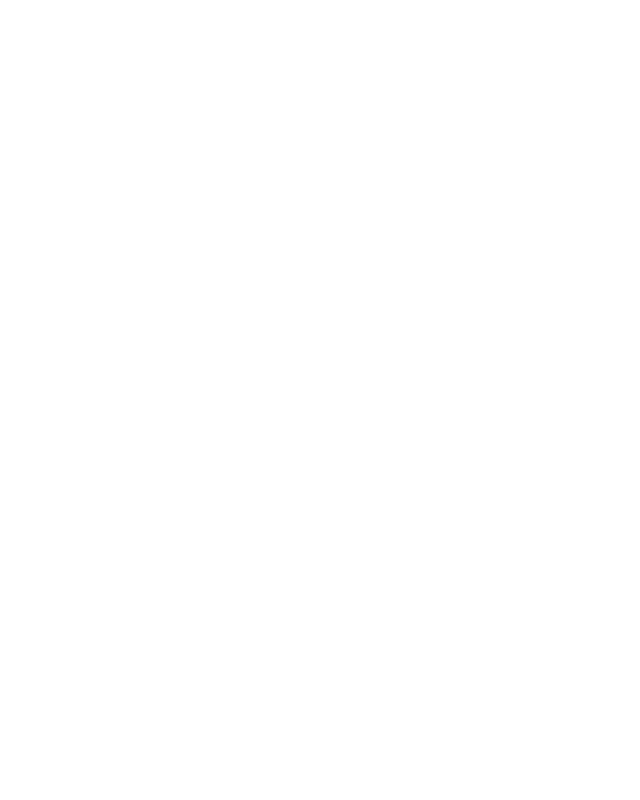
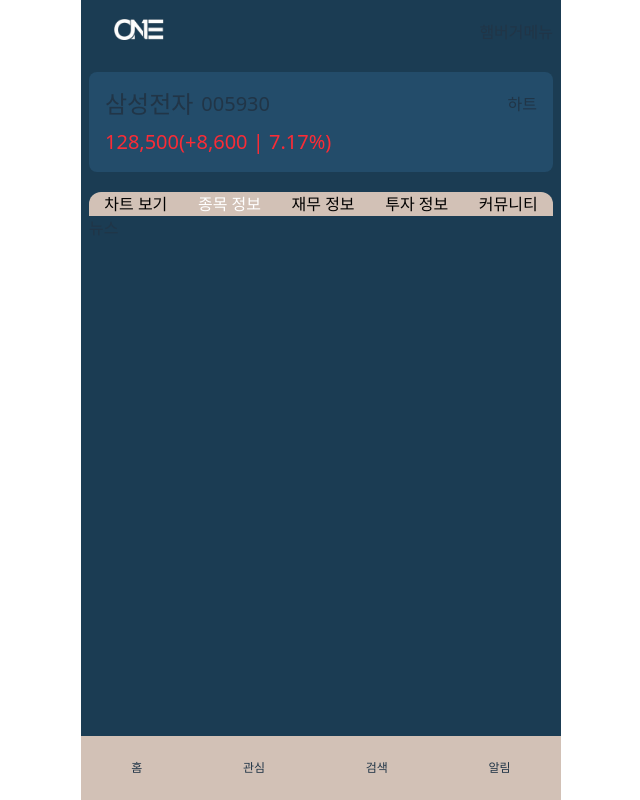
Before and after one commit to one-stock/FE-one-stock, a React (Vite) app: page /stocks/info in a window 1280 px wide. Before the commit this address had no page. Shown: the whole page, without its empty margins (319-959 px from the left). Built offline with nearby package versions, Linux system fonts and the light colour scheme.

Commit message:
feat : 주식 공통 탭

```diff
--- a/src/component/common/Logo.jsx
+++ b/src/component/common/Logo.jsx
@@ -1,4 +1,4 @@
-import LogoPng from '../../../public/logo.png';
+import LogoPng from '../../assets/logo.png';
 
 const Logo = () => {
   return (
--- /dev/null
+++ b/src/component/stock/Infomation/StockInfo.jsx
@@ -0,0 +1,12 @@
+import React from 'react';
+
+const StockInfo = () => {
+    return (
+        <div >
+            뉴스
+        </div>
+
+    );
+};
+
+export default StockInfo;
--- a/src/component/stock/Stock.jsx
+++ b/src/component/stock/Stock.jsx
@@ -1,10 +1,14 @@
 import React from 'react';
-import StockInfo from './StockInfo';
+import StockTitle from './StockTitle';
+import StockTab from './StockTab';
 
 const Stock = () => {
     return (
         <div className='w-full h-full p-2 overflow-auto'>
-            <StockInfo/>
+            <div className='flex flex-col gap-5'>
+            <StockTitle/>
+            <StockTab/>
+            </div>
         </div>
     );
 };
--- /dev/null
+++ b/src/component/stock/StockTab.jsx
@@ -0,0 +1,38 @@
+import React from 'react';
+import { Outlet, useNavigate } from 'react-router';
+
+const StockTab = () => {
+    const navigate = useNavigate();
+    const isChart = location.pathname === "/stocks/chart";
+	const isInfo = location.pathname === "/stocks/info";
+    const isFinance = location.pathname === "/stocks/finance";
+    const isInvest = location.pathname === "/stocks/invest";
+    const isCommunity = location.pathname === "/stocks/community";
+
+    return (
+        <div className='flex flex-col'>
+            <div className='flex justify-around bg-bottom-color rounded-t-xl'>
+                <div className={`${isChart ? "text-white" : "text-black"}`}>
+                    <button onClick={() => navigate("/stocks/chart")}>차트 보기</button>
+                </div>
+                <div className={`${isInfo ? "text-white" : "text-black"}`}>
+                    <button onClick={() => navigate("/stocks/info")}>종목 정보</button>
+                </div>
+                <div className={`${isFinance ? "text-white" : "text-black"}`}>
+                    <button onClick={() => navigate("/stocks/finance")}>재무 정보</button>
+                </div>
+                <div className={`${isInvest ? "text-white" : "text-black"}`}>
+                    <button onClick={() => navigate("/stocks/invest")}>투자 정보</button>
+                </div>
+                <div className={`${isCommunity ? "text-white" : "text-black"}`}>
+                    <button onClick={() => navigate("/stocks/community")}>커뮤니티</button>
+                </div>
+            </div>
+            <div>
+                <Outlet/>
+            </div>
+        </div>
+    );
+};
+
+export default StockTab;
--- a/src/component/stock/StockInfo.jsx
+++ b/src/component/stock/StockTitle.jsx
@@ -1,6 +1,6 @@
 import React from 'react';
 
-const StockInfo = () => {
+const StockTitle = () => {
     return (
           <div className='flex flex-col w-full bg-sub-color rounded-lg p-4 gap-2'>
                 <div className='flex w-full justify-end'>
@@ -19,4 +19,4 @@ const StockInfo = () => {
     );
 };
 
-export default StockInfo;
+export default StockTitle;
--- /dev/null
+++ b/src/component/stock/chart/StockChart.jsx
@@ -0,0 +1,11 @@
+import React from 'react';
+
+const StockChart = () => {
+    return (
+        <div>
+            차트
+        </div>
+    );
+};
+
+export default StockChart;
--- /dev/null
+++ b/src/component/stock/community/StockCommunity.jsx
@@ -0,0 +1,11 @@
+import React from 'react';
+
+const StockCommunity = () => {
+    return (
+        <div>
+            커뮤니티
+        </div>
+    );
+};
+
+export default StockCommunity;
--- /dev/null
+++ b/src/component/stock/finance/StockFinance.jsx
@@ -0,0 +1,11 @@
+import React from 'react';
+
+const StockFinance = () => {
+    return (
+        <div>
+            재무
+        </div>
+    );
+};
+
+export default StockFinance;
--- /dev/null
+++ b/src/component/stock/invest/StockInv.jsx
@@ -0,0 +1,11 @@
+import React from 'react';
+
+const StockInv = () => {
+    return (
+        <div>
+            투자정보
+        </div>
+    );
+};
+
+export default StockInv;
--- a/src/index.css
+++ b/src/index.css
@@ -19,18 +19,6 @@ body {
   overscroll-behavior-y: none;
 }
 
-button {
-  border-radius: 8px;
-  border: 1px solid transparent;
-  padding: 0.6em 1.2em;
-  font-size: 1em;
-  font-weight: 500;
-  font-family: inherit;
-  background-color: #1a1a1a;
-  cursor: pointer;
-  transition: border-color 0.25s;
-}
-
 @media (prefers-color-scheme: light) {
   :root {
     color: #213547;
@@ -39,9 +27,7 @@ button {
   a:hover {
     color: #747bff;
   }
-  button {
-    background-color: #f9f9f9;
-  }
+
 }
 
 @theme {
--- a/src/main.jsx
+++ b/src/main.jsx
@@ -5,6 +5,11 @@ import { BrowserRouter, Route, Routes } from "react-router";
 import App from './App.jsx'
 import Layout from './page/common/Layout.jsx';
 import StockPage from './page/StockPage.jsx';
+import StockInfo from './component/stock/Infomation/StockInfo.jsx';
+import StockChart from './component/stock/chart/StockChart.jsx';
+import StockFinance from './component/stock/finance/StockFinance.jsx';
+import StockInv from './component/stock/invest/StockInv.jsx';
+import StockCommunity from './component/stock/community/StockCommunity.jsx';
 
 createRoot(document.getElementById('root')).render(
   <StrictMode>
@@ -12,7 +17,13 @@ createRoot(document.getElementById('root')).render(
       <Routes>
         <Route element= {<Layout />} >
           <Route path='/' element= {<App />}/> {/* 추후 main 으로 바꾸기*/}
-          <Route path='/stocks' element= {<StockPage />}/>
+          <Route path='/stocks' element= {<StockPage />}>
+            <Route path='chart' element= {<StockChart/>}/>
+            <Route path='info' element= {<StockInfo/>}/>
+            <Route path='finance' element= {<StockFinance/>}/>
+            <Route path='invest' element= {<StockInv/>}/>
+            <Route path='community' element= {<StockCommunity/>}/>
+          </Route>
         </Route>
     </Routes>
     </BrowserRouter>
--- a/src/page/common/Header.jsx
+++ b/src/page/common/Header.jsx
@@ -1,12 +1,14 @@
 import React from 'react';
 import Logo from '../../component/common/Logo';
+import { useNavigate } from 'react-router';
 
 const Header = () => {
+    const navigate = useNavigate();
     return (
         <div className='p-2 w-full flex justify-between items-center'>
-            <div>
+            <button className='' onClick={() => navigate("/")} >
                 <Logo/>
-            </div>
+            </button>
             <div>
                 햄버거메뉴
             </div>
```
Also changed, not shown: src/assets/logo.png (added).
